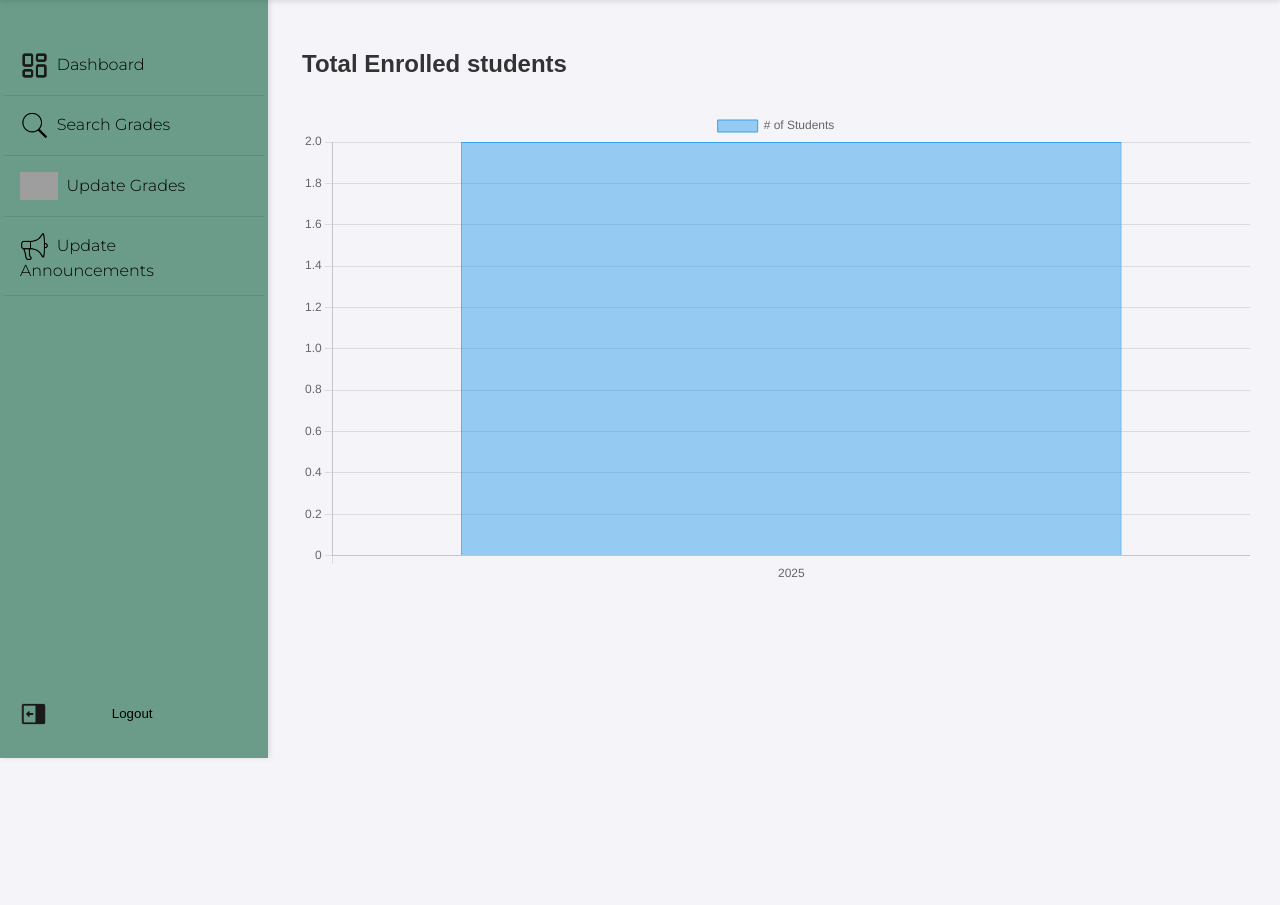
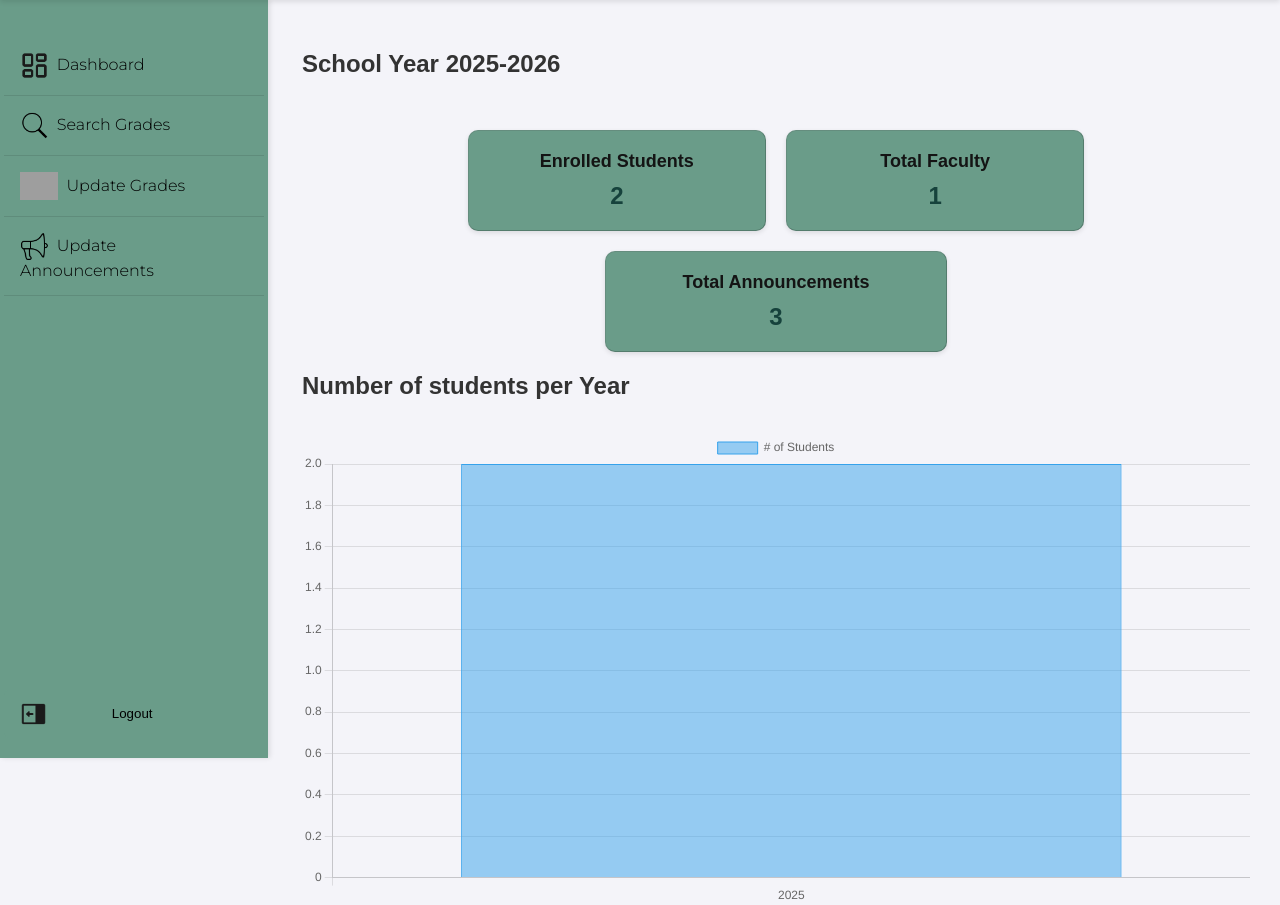
Before and after one commit to TheRealAngelo/GradeViewPortal, a PHP site: page /SoftwareEngineering2Final/faculty/maindashboard.php in a window 1280 px wide. Shown: the part 86-991 px from the top of the page. Run offline with PHP 8.4, Linux system fonts and the light colour scheme; a user stored in the database is signed in; data comes from the database, SQL or seed files in the repository; some web fonts are replaced; grey boxes are pictures that could not be loaded.

Commit message:
Faculty Dashboard Edit NEED CSS

```diff
--- a/src/faculty/maindashboard.php
+++ b/src/faculty/maindashboard.php
@@ -1,47 +1,19 @@
 <?php
 session_start();
 include_once '../../includes/db_connection.php';
+include 'maindashboardfunc.php';
+?>
 
-// Check if user is Faculty
-if (!isset($_SESSION['role']) || $_SESSION['role'] !== 'faculty') {
-    header("Location: ../login.php");
-    exit();
-}
-
-// Get faculty full name
-$name_stmt = $conn->prepare("SELECT CONCAT(LastName, ', ', FirstName) AS full_name FROM users WHERE id = ?");
-$name_stmt->bind_param("i", $_SESSION['user_id']);
-$name_stmt->execute();
-$name_result = $name_stmt->get_result();
-$faculty_name = $name_result->fetch_assoc()['full_name'];
-
-// Count active students
-$student_count_stmt = $conn->prepare("SELECT COUNT(*) AS student_count FROM users WHERE role = 'student'");
-$student_count_stmt->execute();
-$student_count_result = $student_count_stmt->get_result();
-$student_count = $student_count_result->fetch_assoc()['student_count'];
-
-// Count active faculty
-$faculty_count_stmt = $conn->prepare("SELECT COUNT(*) AS faculty_count FROM users WHERE role = 'faculty'");
-$faculty_count_stmt->execute();
-$faculty_count_result = $faculty_count_stmt->get_result();
-$faculty_count = $faculty_count_result->fetch_assoc()['faculty_count'];
-
-// Count announcements
-$announcement_count_stmt = $conn->prepare("SELECT COUNT(*) AS announcement_count FROM announcements");
-$announcement_count_stmt->execute();
-$announcement_count_result = $announcement_count_stmt->get_result();
-$announcement_count = $announcement_count_result->fetch_assoc()['announcement_count'];
-
-?>
 <!DOCTYPE html>
 <html lang="en">
+
 <head>
     <meta charset="UTF-8">
     <meta name="viewport" content="width=device-width, initial-scale=1.0">
     <title>Faculty Dashboard</title>
     <link rel="stylesheet" href="../../assets/css/styles.css">
 </head>
+
 <body>
     <header>
         <?php include 'header.php'; ?>
@@ -50,7 +22,22 @@ $announcement_count = $announcement_count_result->fetch_assoc()['announcement_co
         <?php include 'sidebar.php'; ?>
         <div class="content content-dashboard noCenter">
             <div style="display: flex; flex-direction: column; align-items: center; justify-content: center; height: max-content; width: 100%; font-style: bold;">
-                <h2 style="width: 100%; margin-bottom: 2rem;">Total Enrolled students</h2>
+                <h2 style="width: 100%; margin-bottom: 2rem;">School Year <?php echo htmlspecialchars($school_year); ?></h2>
+                <div class="dash-faculty-stats">
+                    <div class="dash-faculty-card">
+                        <h3>Enrolled Students</h3>
+                        <p><?php echo $student_count; ?></p>
+                    </div>
+                    <div class="dash-faculty-card">
+                        <h3>Total Faculty</h3>
+                        <p><?php echo $faculty_count; ?></p>
+                    </div>
+                    <div class="dash-faculty-card">
+                        <h3>Total Announcements</h3>
+                        <p><?php echo $announcement_count; ?></p>
+                    </div>
+                </div>
+                <h2 style="width: 100%; margin-bottom: 2rem;">Number of students per Year</h2>
                 <div style="width: 100%; height: 100%;">
                     <canvas id="myChart"></canvas>
                 </div>
@@ -60,14 +47,14 @@ $announcement_count = $announcement_count_result->fetch_assoc()['announcement_co
                     const ctx = document.getElementById('myChart');
 
                     fetch("script.php")
-                    .then((response)=> {
+                        .then((response) => {
                             return response.json();
                         })
                         .then((data) => {
                             createChart(data, 'bar')
                         });
 
-                    function createChart(chartData, type){
+                    function createChart(chartData, type) {
                         new Chart(ctx, {
                             type: type,
                             data: {
@@ -90,23 +77,10 @@ $announcement_count = $announcement_count_result->fetch_assoc()['announcement_co
                         });
                     }
                 </script>
-                <!-- <div class="dash-faculty-stats">
-                    <div class="dash-faculty-card">
-                        <h3>Total Enrolled Students</h3>
-                        <p><php echo $student_count; ?></p>
-                    </div>
-                    <div class="dash-faculty-card">
-                        <h3>Total Faculty</h3>
-                        <p><php echo $faculty_count; ?></p>
-                    </div>
-                    <div class="dash-faculty-card">
-                        <h3>Total Announcements</h3>
-                        <p><php echo $announcement_count; ?></p>
-                    </div>
-                </div> -->
             </div>
         </div>
     </div>
     <script src="../../includes/timeout.js"></script>
 </body>
+
 </html>
--- /dev/null
+++ b/src/faculty/maindashboardfunc.php
@@ -0,0 +1,47 @@
+<?php
+// Check if user is Faculty
+if (!isset($_SESSION['role']) || $_SESSION['role'] !== 'faculty') {
+    header("Location: ../login/login.php");
+    exit();
+}
+
+// Fetch the most recent school year
+$school_year_stmt = $conn->prepare("SELECT CONCAT(year_start, '-', year_end) AS school_year FROM school_year ORDER BY year_start DESC LIMIT 1");
+$school_year_stmt->execute();
+$school_year_result = $school_year_stmt->get_result();
+$school_year = $school_year_result->fetch_assoc()['school_year'];
+
+// Get faculty full name
+$name_stmt = $conn->prepare("SELECT CONCAT(LastName, ', ', FirstName) AS full_name FROM users WHERE id = ?");
+$name_stmt->bind_param("i", $_SESSION['user_id']);
+$name_stmt->execute();
+$name_result = $name_stmt->get_result();
+$faculty_name = $name_result->fetch_assoc()['full_name'];
+
+// Count active students
+$student_count_stmt = $conn->prepare("SELECT YEAR(g.created_at) AS year, COUNT(DISTINCT u.id) AS student_count FROM users u INNER JOIN grades g ON u.id = g.student_id WHERE u.role = 'student' GROUP BY YEAR(g.created_at) ORDER BY YEAR(g.created_at)");
+if (!$student_count_stmt) {
+    die("Error preparing student count query: " . $conn->error);
+}
+$student_count_stmt->execute();
+$student_count_result = $student_count_stmt->get_result();
+$student_count = $student_count_result->fetch_assoc()['student_count'] ?? 0;
+
+// Count active faculty
+$faculty_count_stmt = $conn->prepare("SELECT COUNT(*) AS faculty_count FROM users WHERE role = 'faculty'");
+if (!$faculty_count_stmt) {
+    die("Error preparing faculty count query: " . $conn->error);
+}
+$faculty_count_stmt->execute();
+$faculty_count_result = $faculty_count_stmt->get_result();
+$faculty_count = $faculty_count_result->fetch_assoc()['faculty_count'] ?? 0;
+
+// Count announcements
+$announcement_count_stmt = $conn->prepare("SELECT COUNT(*) AS announcement_count FROM announcements");
+if (!$announcement_count_stmt) {
+    die("Error preparing announcement count query: " . $conn->error);
+}
+$announcement_count_stmt->execute();
+$announcement_count_result = $announcement_count_stmt->get_result();
+$announcement_count = $announcement_count_result->fetch_assoc()['announcement_count'] ?? 0;
+?>
```
Also changed, not shown: src/faculty/dashboardedit.php (+22 -3 lines). Lines whose indentation alone changed are shown as unchanged.
